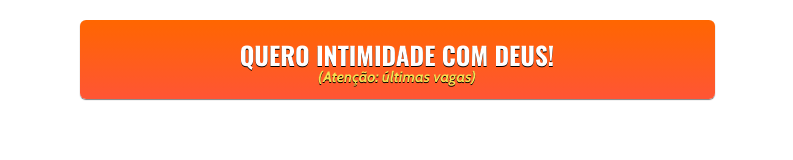
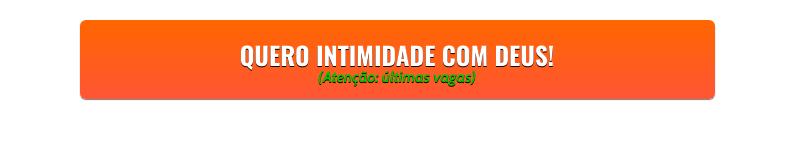
Before and after one commit to murkarsell/oracaoedeus.live-certo-, a plain HTML site: page index.html in a window 1280 px wide. Shown: the part 236-396 px from the top of the page, without its empty margins (243-1036 px from the left). Drawn offline with nearby package versions, Linux system fonts and the light colour scheme; a script that the page names is missing.

Commit message:
Update com.css

```diff
--- a/assets/css/com.css
+++ b/assets/css/com.css
@@ -266,7 +266,7 @@ tr {
       z-index: 1;
       margin: .2em 0 -.5em;
       font-size: 15px;
-      color: #f5e051;
+      color: #00C400;
       font-family: Cabin;
       font-weight: bold;
       font-style: italic;
```
